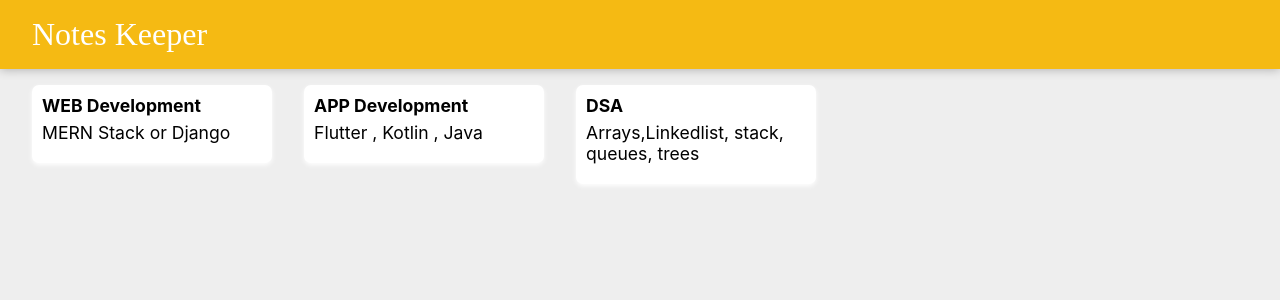
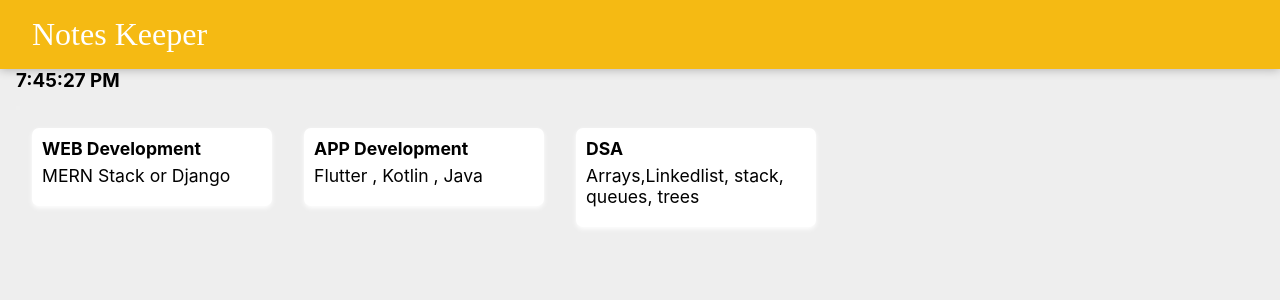
Before and after one commit to girivivek45/Keeper-app, a React (Create React App) app: page / in a window 1280 px wide. Shown: the top 300 px of the page. Built offline with nearby package versions, Linux system fonts and the light colour scheme.

Commit message:
added usestate hooks for current time

```diff
--- a/src/App.js
+++ b/src/App.js
@@ -3,6 +3,8 @@ import './App.css';
 import Head from './Head';
 import Note from './Note';
 import Notes from './Notes'
+import Hooks from './Hooks';
+
 
 function createcard(item){
   return < Note title ={item.title} content ={item.content} />;
@@ -13,7 +15,9 @@ function App() {
   return (
     <div>
       <Head/>
+      <Hooks/>
       {Notes.map(createcard)}
+
     </div>
   );
 }
--- /dev/null
+++ b/src/Hooks.jsx
@@ -0,0 +1,22 @@
+import React, {useState} from "react";
+function Hooks(){
+    const now = new Date().toLocaleTimeString();
+
+    const [time,setTime] = useState(now);
+
+    function updateTime(){
+        const newTime = new Date().toLocaleTimeString();
+        setTime(newTime)
+
+    }
+    setInterval(updateTime,1000)
+
+    return (
+        <div>
+        <h3> {time} </h3>
+        <button onClick={updateTime}></button>
+
+        </div>
+    );
+}
+export default Hooks;
```
